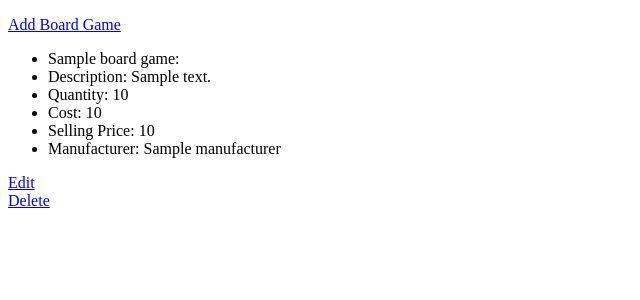
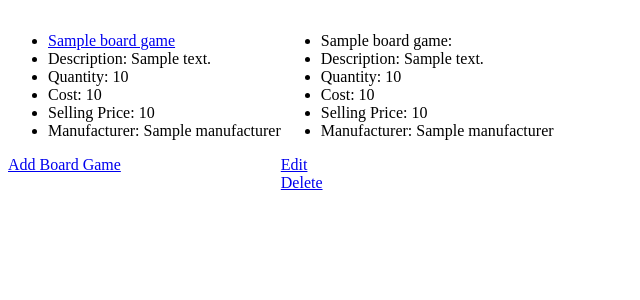
Before and after one commit to jhtdod/Shop_inventory_project, a Flask app: page /inventory/1 in a window 1280 px wide. Shown: the part 134-434 px from the top of the page, without its empty margins (0-640 px from the left). Run offline with Flask 2, Linux system fonts and the light colour scheme; a database or web service that is not in the repository returns one stand-in record (values such as "Sample title"); some libraries are stand-ins or nearby versions.

Commit message:
added split page

```diff
--- a/controllers/board_game_controller.py
+++ b/controllers/board_game_controller.py
@@ -20,7 +20,8 @@ def show_inventory():
 @board_game_blueprint.route('/inventory/<int:id>')
 def show_details(id):
     board_game = board_game_repository.select(id)
-    return render_template('board_games/show.html', board_game=board_game)
+    board_games = board_game_repository.select_all()
+    return render_template('board_games/show.html', board_game=board_game, board_games=board_games)
 
 @board_game_blueprint.route('/inventory/add')
 def show_add_form():
--- a/static/style.css
+++ b/static/style.css
@@ -1,3 +1,5 @@
+
+
 .out-of-stock {
     color: red;
 }
@@ -10,6 +12,6 @@
     display: flex;
 }
 
-#page-flex {
+.page-flex {
     display: flex;
 }
--- a/templates/base.html
+++ b/templates/base.html
@@ -23,9 +23,6 @@
             {% block index %}
 
             {% endblock  %}
-            {% block inventory %}
-
-            {% endblock  %}
         </div>
         <div class = "container">
             {% block content %}
--- a/templates/board_games/index.html
+++ b/templates/board_games/index.html
@@ -1,5 +1,6 @@
 {% extends 'base.html' %}
 {% block content %}
+
 {% for game in board_games %}
     <div class = "board_games">
         <ul>
@@ -7,12 +8,12 @@
                 <li><a href="/inventory/{{game.id}}">{{game.name}}</a>
                 <div class = "low-stock">
                     {% if (game.quantity <=3) and (game.quantity >0) %}
-                        <p>Low Stock</p>
+                        Low Stock
                     {% endif %}
                 </div>
                 <div class = "out-of-stock">
                     {% if game.quantity == 0 %}
-                        <p>Out of Stock</p>
+                        Out of Stock
                     {% endif %}
                 </div>
                 </li>
--- a/templates/board_games/show.html
+++ b/templates/board_games/show.html
@@ -1,9 +1,10 @@
 {% extends 'base.html' %}
 {% block content %}
+
 <div class="page-flex">
     <div id="inventory">
-    {% include 'inventory.html' %}
-    </div>
+        {% include 'inventory.html' %}
+    </div> <br>
     <div class = "board_games">
         <ul>
             <div class="same-line">
--- a/templates/inventory.html
+++ b/templates/inventory.html
@@ -4,16 +4,18 @@
             <ul>
                 <div class="same-line">
                     <li><a href="/inventory/{{game.id}}">{{game.name}}</a>
+
+
                             <div class = "low-stock">
-                        {% if (game.quantity <=3) and (game.quantity >0) %}
-                            <p>Low Stock</p>
+                                {% if (game.quantity <=3) and (game.quantity >0)%}
+                                    Low Stock
                                 {% endif %}
                             </div>
                             <div class = "out-of-stock">
                                 {% if game.quantity == 0 %}
-                            <p>Out of Stock</p>
+                                    Out of Stock
                                 {% endif %}
-                    </div>
+
                     </li>
                 </div>
                 <li>Description: {{game.description}}</li>
```
Lines whose indentation alone changed are shown as unchanged.
